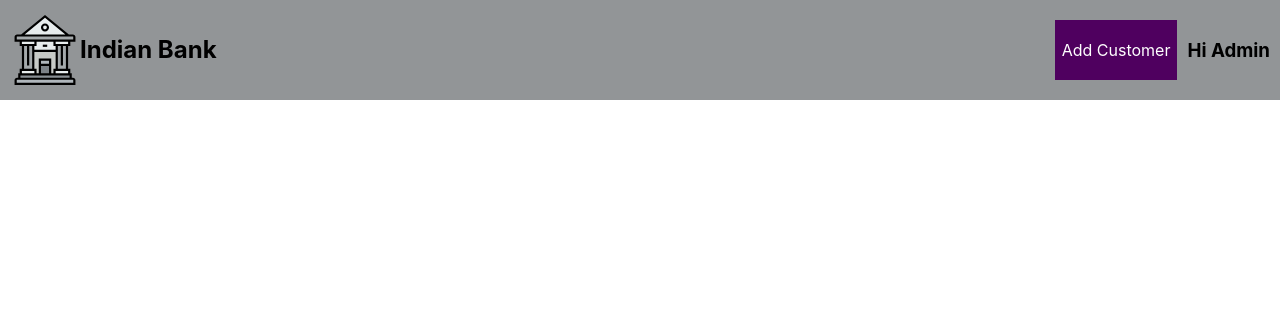
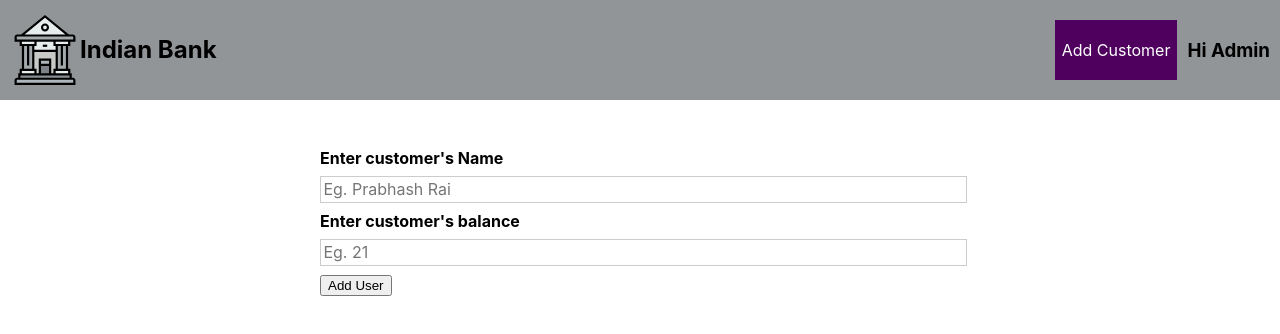
Before and after one commit to prabhashrai02/banking_management_-manager-view-, a React (Create React App) app: page / in a window 1280 px wide. Shown: the top 334 px of the page. Built offline with nearby package versions, Linux system fonts and the light colour scheme.

Commit message:
Created form to add customer

```diff
--- /dev/null
+++ b/src/Component/Addcustomer/Addcustomer.css
@@ -0,0 +1,26 @@
+.input {
+    margin: 2rem auto;
+    padding: 1rem;
+    width: 90%;
+    max-width: 40rem;
+  }
+
+  .input label {
+    display: block;
+    font-weight: bold;
+    margin-bottom: 0.5rem;
+  }
+
+  .input input {
+    font: inherit;
+    display: block;
+    width: 100%;
+    border: 1px solid #ccc;
+    padding: 0.15rem;
+    margin-bottom: 0.5rem;
+  }
+
+  .input input:focus {
+    outline: none;
+    border-color: #4f005f;
+  }
--- /dev/null
+++ b/src/Component/Addcustomer/Addcustomer.js
@@ -0,0 +1,66 @@
+import React, {useState} from 'react';
+import Button from '../Button/Button';
+import './Addcustomer.css';
+
+const Addcustomer=()=>{
+    const [enteredUsername, setenteredUsername] = useState('');
+    const [enteredbalance, setenteredbalance] = useState('');
+
+    const AddUserHandler = (event) => {
+        event.preventDefault();
+
+        if(enteredUsername.trim().length === 0 || +enteredbalance < 1){
+            return;
+        }
+
+        const data = {
+            accountNo: Math.random().toString(),
+            name: enteredUsername,
+            balance: enteredbalance,
+        }
+
+        setenteredbalance('');
+        setenteredUsername('');
+
+        console.log(data);
+    }
+
+    const ChangeUsername = (event) => {
+        setenteredUsername(event.target.value);
+    }
+
+    const Changebalance = (event) => {
+        setenteredbalance(event.target.value);
+    }
+
+    return (
+            <div className='input'>
+
+                <form onSubmit={AddUserHandler}>
+                    <label htmlFor="username">Enter customer's Name</label>
+
+                    <input type='text'
+                    id='username'
+                    placeholder='Eg. Prabhash Rai'
+                    value={enteredUsername}
+                    onChange={ChangeUsername}
+                    ></input>
+
+                    <label htmlFor="balance">Enter customer's balance</label>
+
+                    <input type='number'
+                    id='balance'
+                    placeholder='Eg. 21'
+                    onChange={Changebalance}
+                    value={enteredbalance}
+                    ></input>
+
+                    <Button type='submit'
+                    >Add User</Button>
+                </form>
+            </div>
+
+    )
+}
+
+export default Addcustomer;
--- a/src/Component/Homepage/Homepage.js
+++ b/src/Component/Homepage/Homepage.js
@@ -1,4 +1,5 @@
 import { Fragment } from "react";
+import Addcustomer from "../Addcustomer/Addcustomer";
 import Maincontent from "../Maincontent/Maincontent";
 import Navbar from "../Navbar/Navbar";
 import './Homepage.css';
@@ -7,6 +8,7 @@ const Homepage = () => {
     return (
         <Fragment>
             <Navbar />
+            <Addcustomer />
             <Maincontent />
         </Fragment>
     )
```
